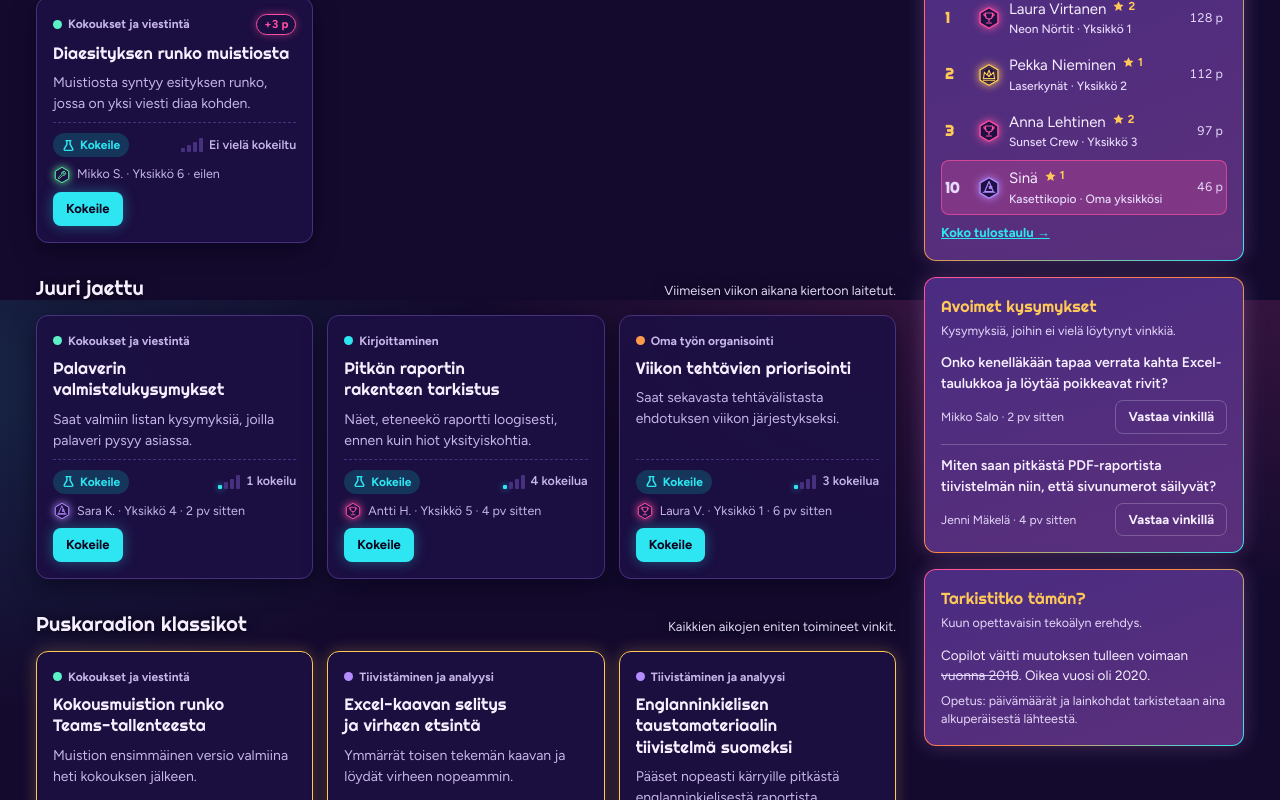
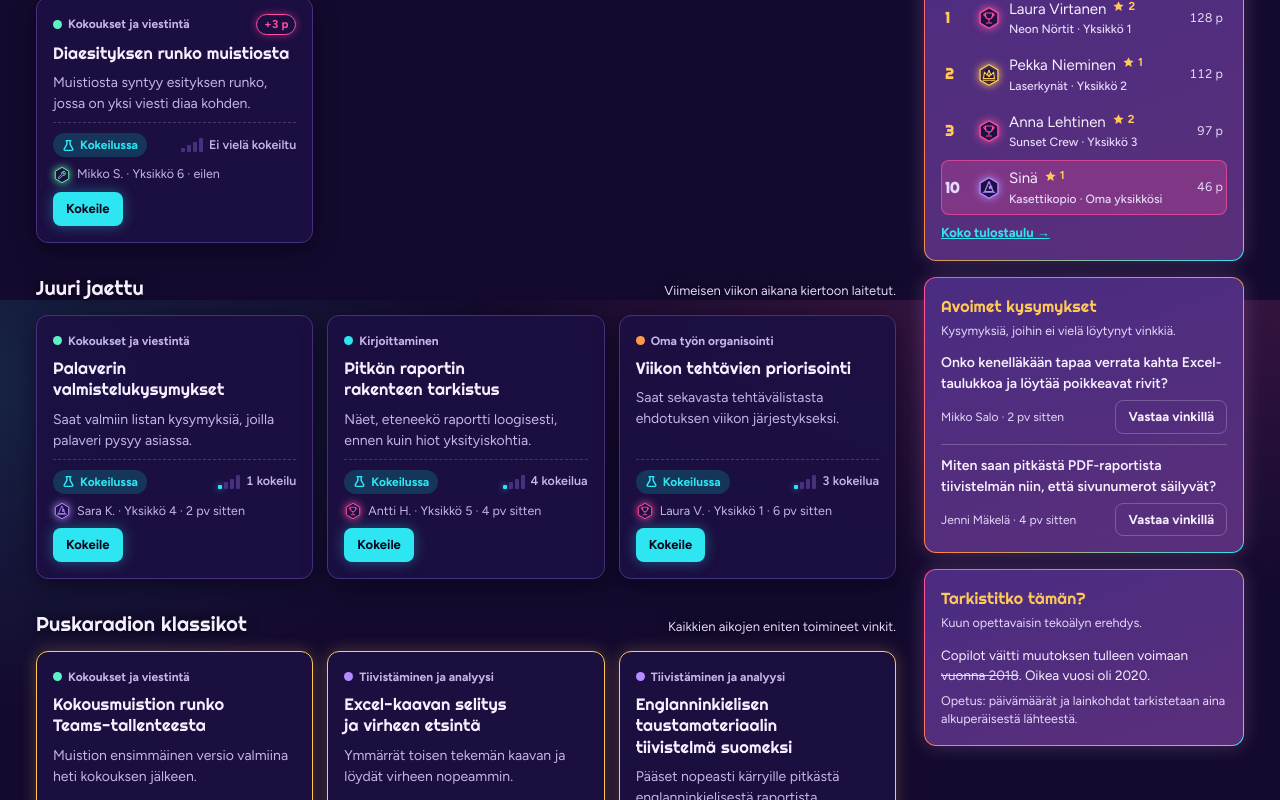
Before and after one commit to miikawir-ops/ai-puskaradio, a plain HTML site: page index.html in a window 1280 px wide. Shown: the part 1300-2100 px from the top of the page. Drawn offline with Linux system fonts and the light colour scheme.

Commit message:
feat: rename tip status Kokeile to Kokeilussa
Status chip on cards and tip details plus the status list on Miten toimii. The verb Kokeile on buttons, help text and the how-it-works step is unchanged.

Co-Authored-By: Claude Opus 5.5 <noreply@anthropic.com>

```diff
--- a/index.html
+++ b/index.html
@@ -714,10 +714,10 @@ body.neon .demo-strip, body.neon main { position: relative; z-index: 1; }
   function status(t) {
     if (t.old) return { k: "vanha", label: "Vanhentunut" };
     const s = stats(t);
-    if (s.n < 5) return { k: "kokeile", label: "Kokeile" };
+    if (s.n < 5) return { k: "kokeile", label: "Kokeilussa" };
     if (s.pct >= 70) return { k: "todettu", label: "Todettu toimivaksi" };
     if (s.pct >= 45) return { k: "tietyissa", label: "Toimii tietyissä tilanteissa" };
-    return { k: "kokeile", label: "Kokeile" }; // weak tips keep the neutral label and just sink in the order
+    return { k: "kokeile", label: "Kokeilussa" }; // weak tips keep the neutral label and just sink in the order
   }
   function isWeak(t) { const s = stats(t); return !t.old && s.n >= 5 && s.pct < 45; }
   function spread(t) { const n = stats(t).n; return n ? Math.min(9, Math.max(1, Math.round(Math.sqrt(n) * 1.3))) : 0; }
@@ -1010,7 +1010,7 @@ body.neon .demo-strip, body.neon main { position: relative; z-index: 1; }
       '<div class="two"><section class="panel"><h2>Pisteet</h2><p class="sub">Pisteet tulevat siitä, että muut hyötyvät. Pisteitä ei voi menettää.</p><div class="tbl-wrap"><table><thead><tr><th>Teko</th><th>Kenelle</th><th>Pisteet</th></tr></thead><tbody>' +
       rows.map((r) => "<tr><td>" + esc(r[0]) + (r[3] ? '<br><small class="muted">' + esc(r[3]) + "</small>" : "") + "</td><td>" + esc(r[1]) + '</td><td class="num">' + esc(r[2]) + "</td></tr>").join("") + "</tbody></table></div></section>" +
       '<div class="rail"><section class="panel"><h2>Vinkin statukset</h2><p class="sub">Heikosti toimiva vinkki ei saa merkintää. Se vain jää vähitellen taka-alalle.</p><ul class="notes">' +
-      '<li><span class="status st-kokeile">' + ICON.try + 'Kokeile</span><small>Uusi tai vielä vakiintumaton vinkki</small></li>' +
+      '<li><span class="status st-kokeile">' + ICON.try + 'Kokeilussa</span><small>Uusi tai vielä vakiintumaton vinkki</small></li>' +
       '<li><span class="status st-todettu">' + ICON.ok + 'Todettu toimivaksi</span><small>Vähintään 5 kokeilua ja vähintään 70 % hyödyllisiä</small></li>' +
       '<li><span class="status st-tietyissa">' + ICON.half + 'Toimii tietyissä tilanteissa</span><small>Vähintään 5 kokeilua, arviot hajallaan</small></li>' +
       '<li><span class="status st-vanha">' + ICON.clock + 'Vanhentunut</span><small>Työkalu on muuttunut. Ei koskaan heikkojen arvioiden perusteella.</small></li></ul></section>' +
```
